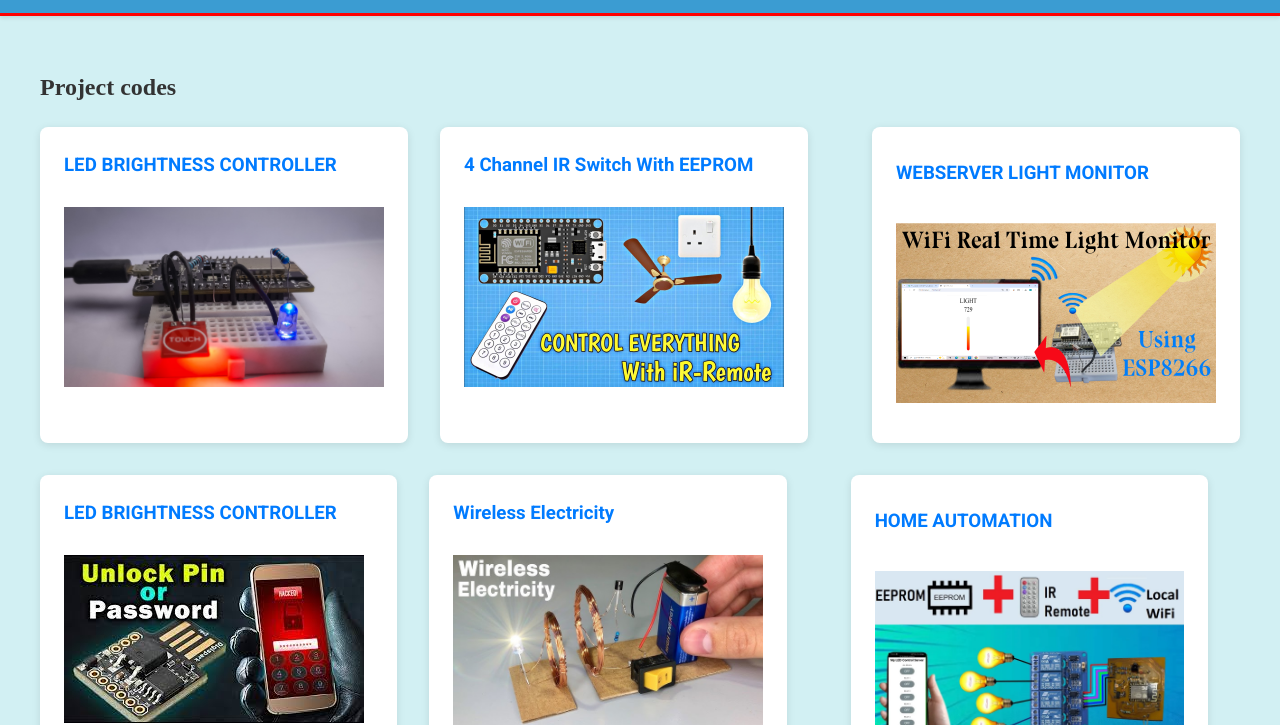
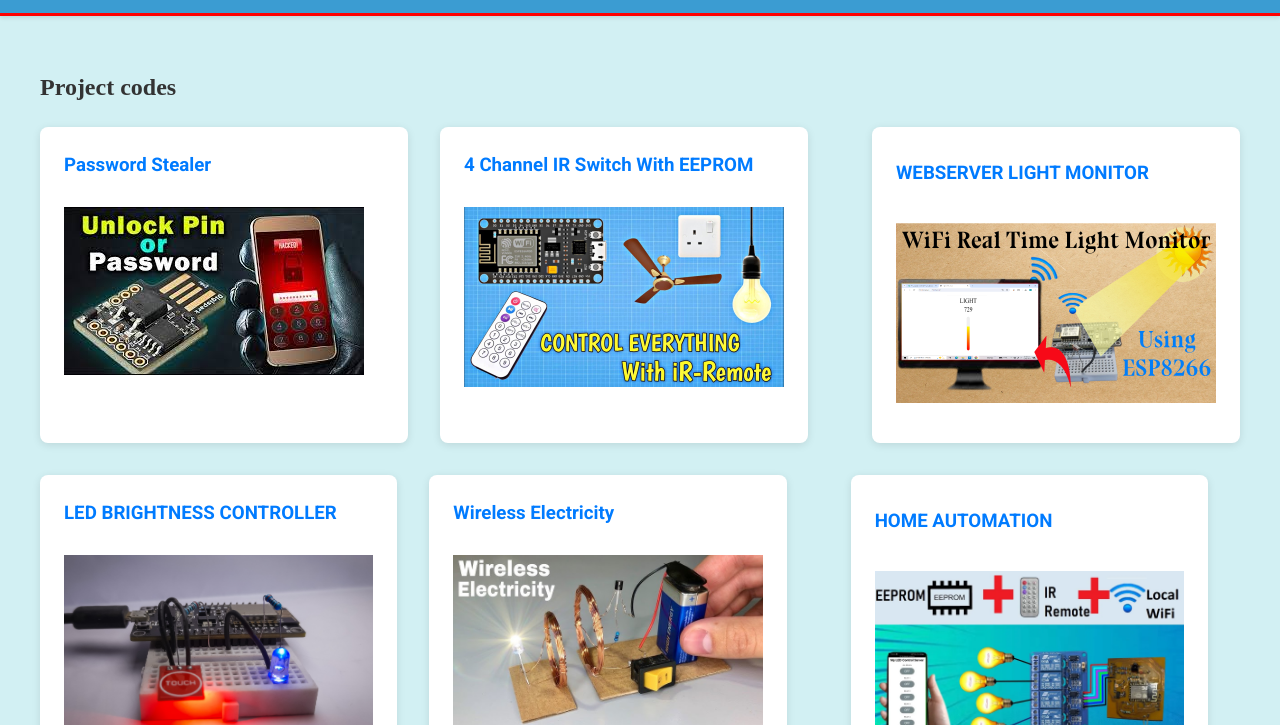
Before and after one commit to Auto-Nex/AutoNex, a plain HTML site: page Project.html in a window 1280 px wide. Shown: the part 75-800 px from the top of the page. Drawn offline with Linux system fonts and the light colour scheme.

Commit message:
Update Project.html

```diff
--- a/Project.html
+++ b/Project.html
@@ -28,8 +28,8 @@
             <h2>Project codes</h2>
             <div class="categories">
                 <div class="category">
-                    <h3>LED BRIGHTNESS CONTROLLER </h3>
-                    <a href="led brightness controller.html" > <img src="img/led control.jpg" id="thumbnail"></a>
+                    <h3>Password Stealer</h3>
+                    <a href="Password Stealer.html" ><img src="img/digispark.jfif" id="thumbnail"></a>
                 </div>
                 <div class="category">
                     <h3>4 Channel IR Switch With EEPROM</h3>
@@ -40,8 +40,9 @@
                     <a href="Webserver light monitor.html" > <img src="img/LIGHT METER.jpg" id="thumbnail"></a>
                 </div>
                 <div class="category">
-                    <h3>LED BRIGHTNESS CONTROLLER </h3>
-                    <a href="Password Stealer.html" ><img src="img/digispark.jfif" id="thumbnail"></a>
+<h3>LED BRIGHTNESS CONTROLLER </h3>
+                    <a href="led brightness controller.html" > <img src="img/led control.jpg" id="thumbnail"></a>
+
                 </div>
                 <div class="category">
                     <h3>Wireless Electricity</h3>
```
